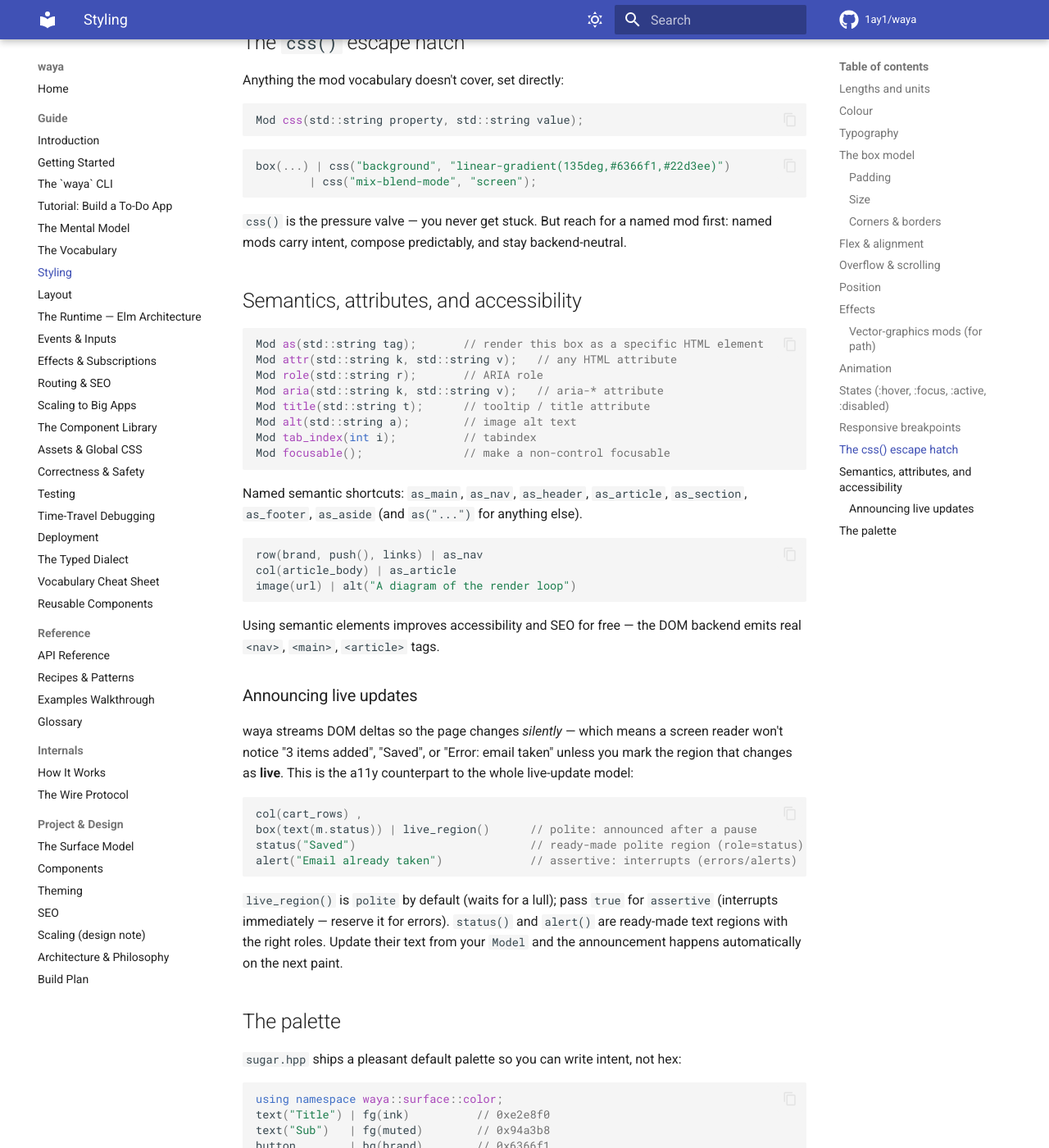
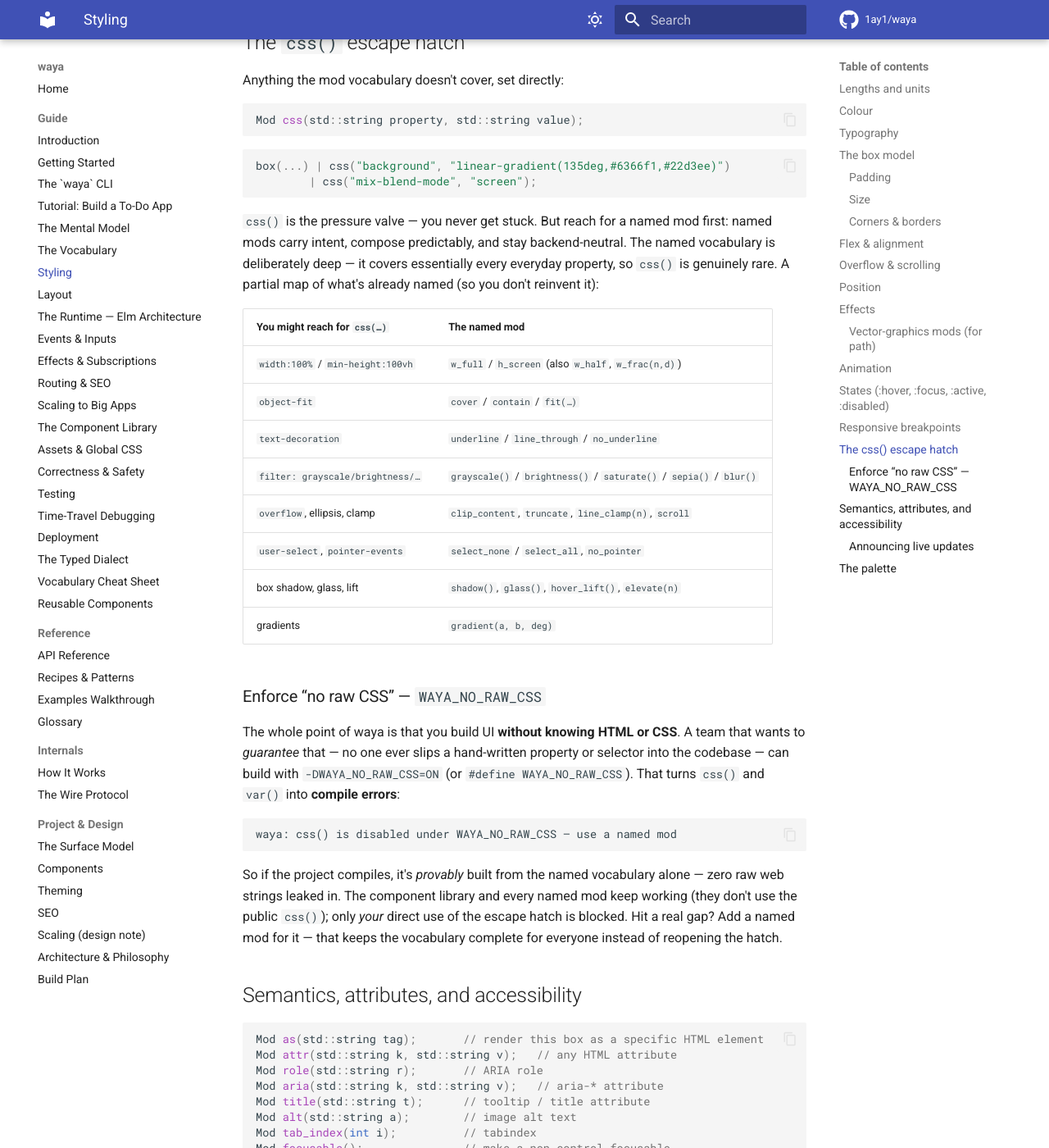
Before and after one commit to 1ay1/waya, an MkDocs documentation site: the page built from docs/04-styling.md, in a window 1280 px wide and 1400 px high, scrolled down 6057 px. Shown: the whole window at 82% size. Built offline with MkDocs 1.6.1 and Material for MkDocs 9.7.7, drawn with Linux system fonts in a browser that asks for light colours; comment, search, counter and statistics services are not loaded.

Commit message:
Make "build UI without knowing HTML/CSS" enforceable, not just aspirational
The philosophy promises you never touch HTML/CSS, but the css()/var() escape
hatches leaked it: any gap in the named vocabulary forced users to hand-write a
CSS property. Two changes close the leak.

1. Complete the vocabulary. Named mods for the everyday properties that still
   required a raw css() in real UIs (audited from the examples' own css() use):
   w_full/h_full/h_screen/w_half/w_frac/w_screen, square/circle, fit/cover(exists),
   grayscale/brightness/saturate/contrast/sepia, select_none/select_all,
   line_through/no_underline, pre_wrap/break_word, clip_content/overflow_visible,
   font_family. (Many suspected gaps were already named — leading/tracking,
   truncate, line_clamp, nowrap, underline — the leak was mostly discovery.)

2. Make it enforceable: -DWAYA_NO_RAW_CSS (new CMake option / #define) turns the
   public css() and var() into COMPILE ERRORS with a clear message. If an app
   compiles under it, it's provably built from the named vocabulary alone — zero
   raw web strings. The library keeps working: named mods that composed on css()
   internally (hover_lift/press/glass/badge/field/icon/…) now use a private
   detail::raw_css helper, so only the USER's direct escape-hatch use is blocked.
   Switched every internal css() call across surface/{node,layout,sugar} and
   ui/{components,widgets,charts,icons} to detail::raw_css.

Verified: normal build + 29/29 green; the FULL library (surface+ui+icons)
compiles under WAYA_NO_RAW_CSS while user css() is a hard error; test_mod +13
covering the new mods. Docs: styling guide gains a "named mod for that" map and
a "no raw CSS" enforcement section; build --strict clean.

````diff
--- a/docs/04-styling.md
+++ b/docs/04-styling.md
@@ -279,6 +279,38 @@
 
 `css()` is the pressure valve — you never get stuck. But reach for a named mod
 first: named mods carry intent, compose predictably, and stay backend-neutral.
+The named vocabulary is deliberately deep — it covers essentially every everyday
+property, so `css()` is genuinely rare. A partial map of what's already named
+(so you don't reinvent it):
+
+| You might reach for `css(…)` | The named mod |
+|------------------------------|---------------|
+| `width:100%` / `min-height:100vh` | `w_full` / `h_screen` (also `w_half`, `w_frac(n,d)`) |
+| `object-fit` | `cover` / `contain` / `fit(…)` |
+| `text-decoration` | `underline` / `line_through` / `no_underline` |
+| `filter: grayscale/brightness/…` | `grayscale()` / `brightness()` / `saturate()` / `sepia()` / `blur()` |
+| `overflow`, ellipsis, clamp | `clip_content`, `truncate`, `line_clamp(n)`, `scroll` |
+| `user-select`, `pointer-events` | `select_none` / `select_all`, `no_pointer` |
+| box shadow, glass, lift | `shadow()`, `glass()`, `hover_lift()`, `elevate(n)` |
+| gradients | `gradient(a, b, deg)` |
+
+### Enforce “no raw CSS” — `WAYA_NO_RAW_CSS`
+
+The whole point of waya is that you build UI **without knowing HTML or CSS**. A
+team that wants to *guarantee* that — no one ever slips a hand-written property
+or selector into the codebase — can build with `-DWAYA_NO_RAW_CSS=ON` (or
+`#define WAYA_NO_RAW_CSS`). That turns `css()` and `var()` into **compile
+errors**:
+
+```
+waya: css() is disabled under WAYA_NO_RAW_CSS — use a named mod
+```
+
+So if the project compiles, it's *provably* built from the named vocabulary
+alone — zero raw web strings leaked in. The component library and every named
+mod keep working (they don't use the public `css()`); only *your* direct use of
+the escape hatch is blocked. Hit a real gap? Add a named mod for it — that keeps
+the vocabulary complete for everyone instead of reopening the hatch.
 
 ## Semantics, attributes, and accessibility
 
````
Also changed, not shown: CMakeLists.txt (+7 -0 lines), 8 other files.
